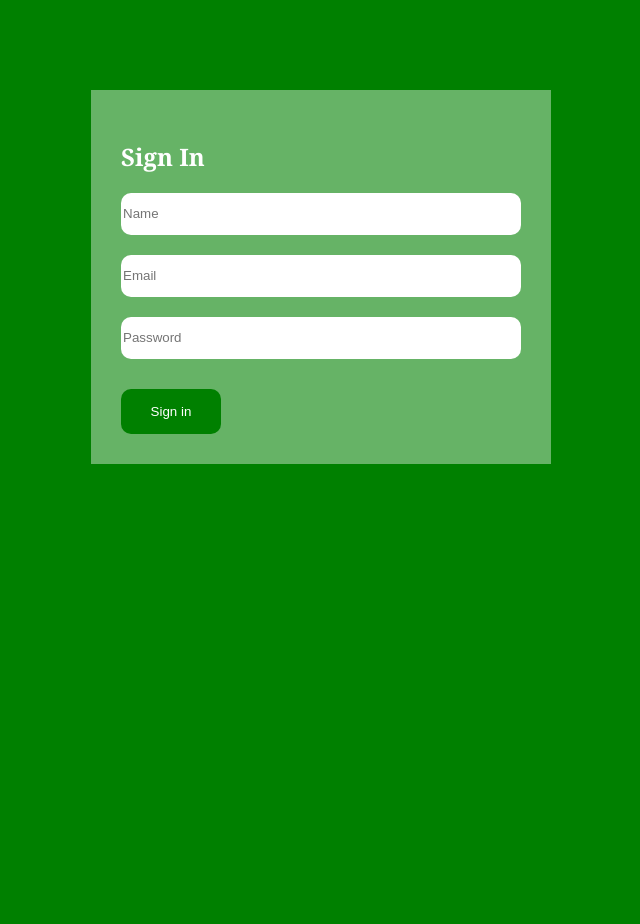
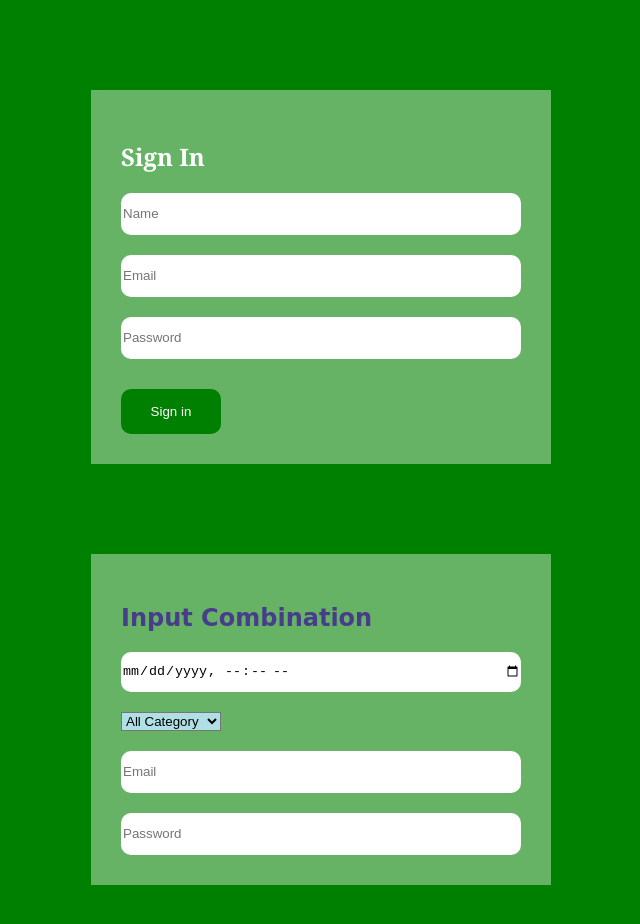
Before and after one commit to xavierace990/xavier.github.io, a plain HTML site: page index.html in a window 1280 px wide. Shown: the top 924 px of the page, without its empty margins (319-959 px from the left). Before the commit the page ends 800 px from the top, so only its background shows below. Drawn offline with Linux system fonts and the light colour scheme.

Commit message:
input's trial

```diff
--- a/index.css
+++ b/index.css
@@ -18,6 +18,7 @@
 body{
     position: relative;
     background-color: green;
+    height: 160vh;
 }
 input{
     height: 40px;
@@ -27,8 +28,8 @@ input{
     border-radius: 10px;
 
 
+}
 
-}
 .btn1{
     background-color: green;
     color: white;
@@ -40,3 +41,12 @@ input{
     border-radius: 10px;
     cursor: pointer;
 }
+.sect-container{
+    display: flex;
+    flex-direction: column;
+    gap: 20px;
+}
+.select{
+    width: 100px;
+    background-color: powderblue;
+}
--- a/index.html
+++ b/index.html
@@ -19,8 +19,27 @@
             <input placeholder="Password" type="text">
 
         </div>
-        <button class="btn1">Sign in</button>
+        <button class="btn1">Sign in </button>
         </form>
+        <section>
 
+        <form class="form-container" action="">
+            <h2 style="font-family: 'Castoro Titling', cursive;color: darkslateblue;">Input Combination</h2>
+            <div class="sect-container">
+                <input type="datetime-local" name="" id="">
+                <select class="select" name="" id="">
+                    <option value="">All Category</option>
+                    <option value="">Mathematics</option>
+                    <option value="">English</option>
+                    <option value="">Chemistry</option>
+                    <option value="">Physics</option>
+                    <option value="">Biology</option>
+                </select>
+                <input placeholder="Email" required type="email" name="" id="">
+                <input placeholder="Password" required type="password" name="" id="">
+
+            </div>
+        </form>
+        </section>
 </body>
 </html>
```
